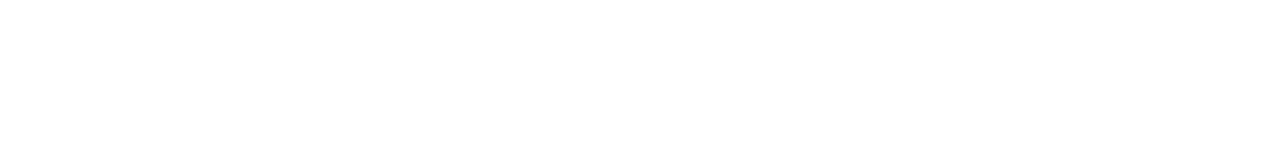
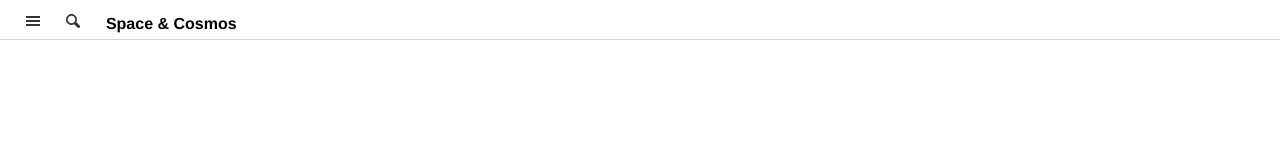
Before and after one commit to srueda27/NYT-Clone, a website: page index.html in a window 1280 px wide. Drawn offline with Linux system fonts and the light colour scheme.

Commit message:
creating the basic layout structure and styling the header

```diff
--- a/css/styles.css
+++ b/css/styles.css
@@ -0,0 +1,45 @@
+* {
+    box-sizing: border-box;
+    margin: 0;
+    padding: 0;
+}
+
+header {
+    font-family: nyt-franklin, helvetica, arial, sans-serif;
+    border-bottom: 1px solid lightgray;
+    height: 40px;
+    padding: 8px 5px;
+}
+
+.left-buttons {
+    float: left;
+    padding: 5px 5px;
+}
+
+.left-buttons button {
+    background-color: transparent;
+    border: 0;
+}
+
+.left-buttons button:hover {
+    border-radius: 3px;
+}
+
+.left-buttons > .menu-btn {
+    margin-left: 15px;
+}
+
+.left-buttons > .search-btn {
+    margin: auto 20px;
+}
+
+.left-buttons svg{
+    width: 16px;
+    height: 16px;
+}
+
+.left-link {
+    text-decoration: none;
+    font-weight: bolder;
+    color: black;
+}
--- a/index.html
+++ b/index.html
@@ -10,7 +10,34 @@
 </head>
 
 <body>
-
+    <header>
+        <div class="left-buttons">
+            <button class="menu-btn">
+                <svg class="menu-svg" viewBox="0 0 16 16">
+                    <rect x="1" y="3" fill="#333333" width="14" height="2"></rect>
+                    <rect x="1" y="7" fill="#333333" width="14" height="2"></rect>
+                    <rect x="1" y="11" fill="#333333" width="14" height="2"></rect>
+                </svg>
+            </button>
+            <button class="search-btn">
+                <svg class="search-svg" viewBox="0 0 16 16">
+                    <path fill="#333"
+                        d="M11.3,9.2C11.7,8.4,12,7.5,12,6.5C12,3.5,9.5,1,6.5,1S1,3.5,1,6.5S3.5,12,6.5,12c1,0,1.9-0.3,2.7-0.7l3.3,3.3c0.3,0.3,0.7,0.4,1.1,0.4s0.8-0.1,1.1-0.4c0.6-0.6,0.6-1.5,0-2.1L11.3,9.2zM6.5,10.3c-2.1,0-3.8-1.7-3.8-3.8c0-2.1,1.7-3.8,3.8-3.8c2.1,0,3.8,1.7,3.8,3.8C10.3,8.6,8.6,10.3,6.5,10.3z">
+                    </path>
+                </svg>
+            </button>
+            <span>
+                <a href="https://www.nytimes.com/section/science/space" class="left-link">Space &amp; Cosmos</a>
+            </span>
+        </div>
+    </header>
+    <main>
+        <section></section>
+        <section></section>
+    </main>
+    <section></section>
+    <footer>
+    </footer>
 </body>
 
 </html>
```
